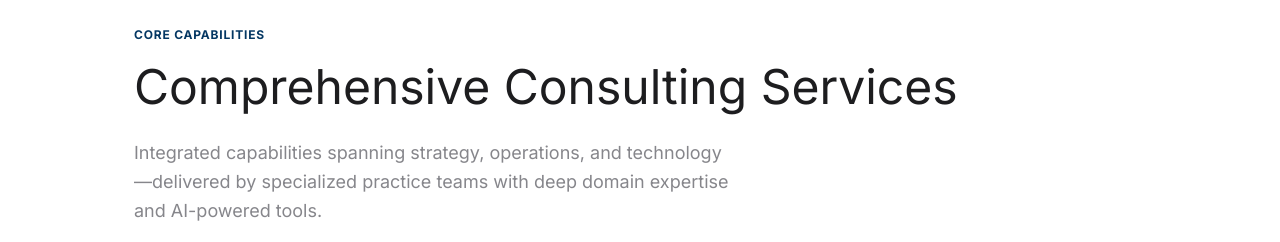
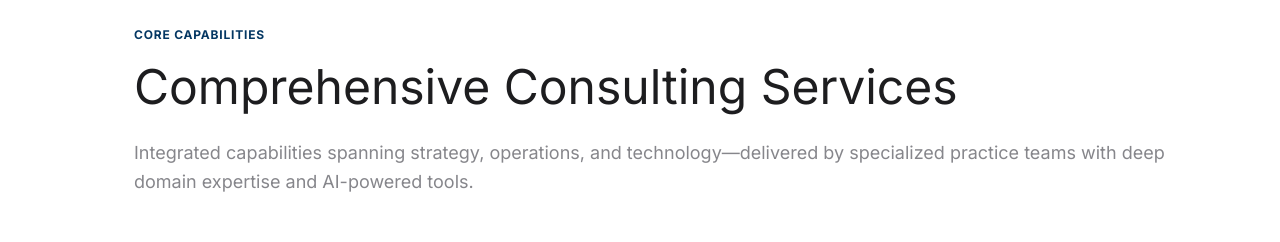
Before and after one commit to projectravenstudio/Cardona-Strategy, a plain HTML site: page Cardona/index.html in a window 1280 px wide. Shown: the part 820-1062 px from the top of the page. Drawn offline with Linux system fonts and the light colour scheme; grey boxes are pictures that could not be loaded.

Commit message:
Updated style.css

```diff
--- a/Cardona/styles.css
+++ b/Cardona/styles.css
@@ -278,7 +278,7 @@ body.page-enter main {
 .section-header { text-align: left; margin-bottom: 48px; }
 .section-label { display: block; font-size: 12px; font-weight: 700; color: #043763; letter-spacing: 0.8px; margin-bottom: 16px; }
 .section-header h2 { font-size: 48px; font-weight: 700; color: #1d1d1f; margin: 0 0 24px; line-height: 1.2; }
-.section-header p { font-size: 18px; color: #86868b; line-height: 1.6; max-width: 600px; margin: 0; }
+.section-header p { font-size: 18px; color: #86868b; line-height: 1.6; max-width: 100%; margin: 0; }
 
 .offerings-grid, .industries-grid { display: grid; gap: 24px; margin-top: 48px; }
 .offerings-grid { grid-template-columns: repeat(auto-fit, minmax(380px, 1fr)); }
```
